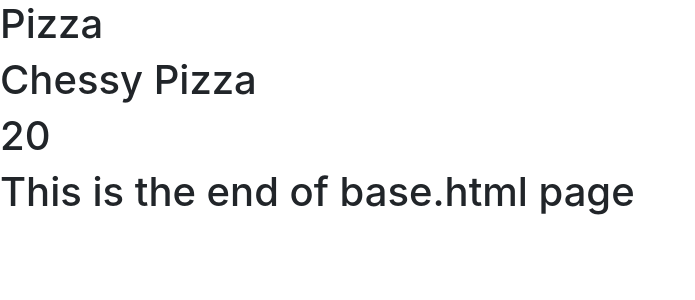
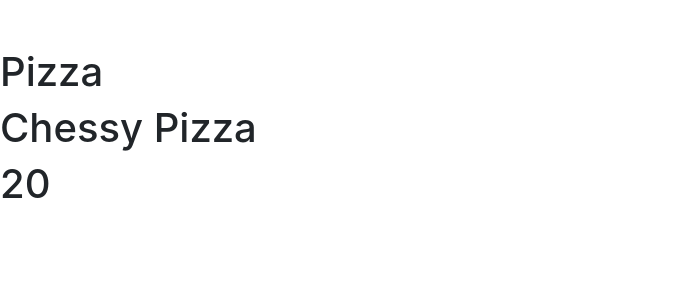
Before and after one commit to ch1nma4/Django_Chinmay, a Django app: page /food/detail/1/ in a window 1280 px wide. Shown: the part 74-374 px from the top of the page, without its empty margins (0-695 px from the left). Run offline with Django 4.2, Linux system fonts and the light colour scheme; data comes from the database, SQL or seed files in the repository.

Commit message:
commit:28

```diff
--- a/mysite/food/templates/food/base.html
+++ b/mysite/food/templates/food/base.html
@@ -29,10 +29,15 @@
                 Sign Up
             </a>
         </div>
+    </nav>
 
-    </nav>
+    <!-- for spacing -->
+
+    <div class="mb-5">
+
+    </div>
+
     {% block body %}
     {% endblock %}
-    <h1>This is the end of  base.html page</h1>
 </body>
 </html>
--- a/mysite/food/templates/food/index.html
+++ b/mysite/food/templates/food/index.html
@@ -11,8 +11,7 @@
     {% block body %}
 
     {% for item in itemlist %}
-
-    <div class="row">
+    <div class="row mb-5">
         <div class="col-md-3 offset-md-2">
             <img
             src="{{ item.Item_image }}"
```
